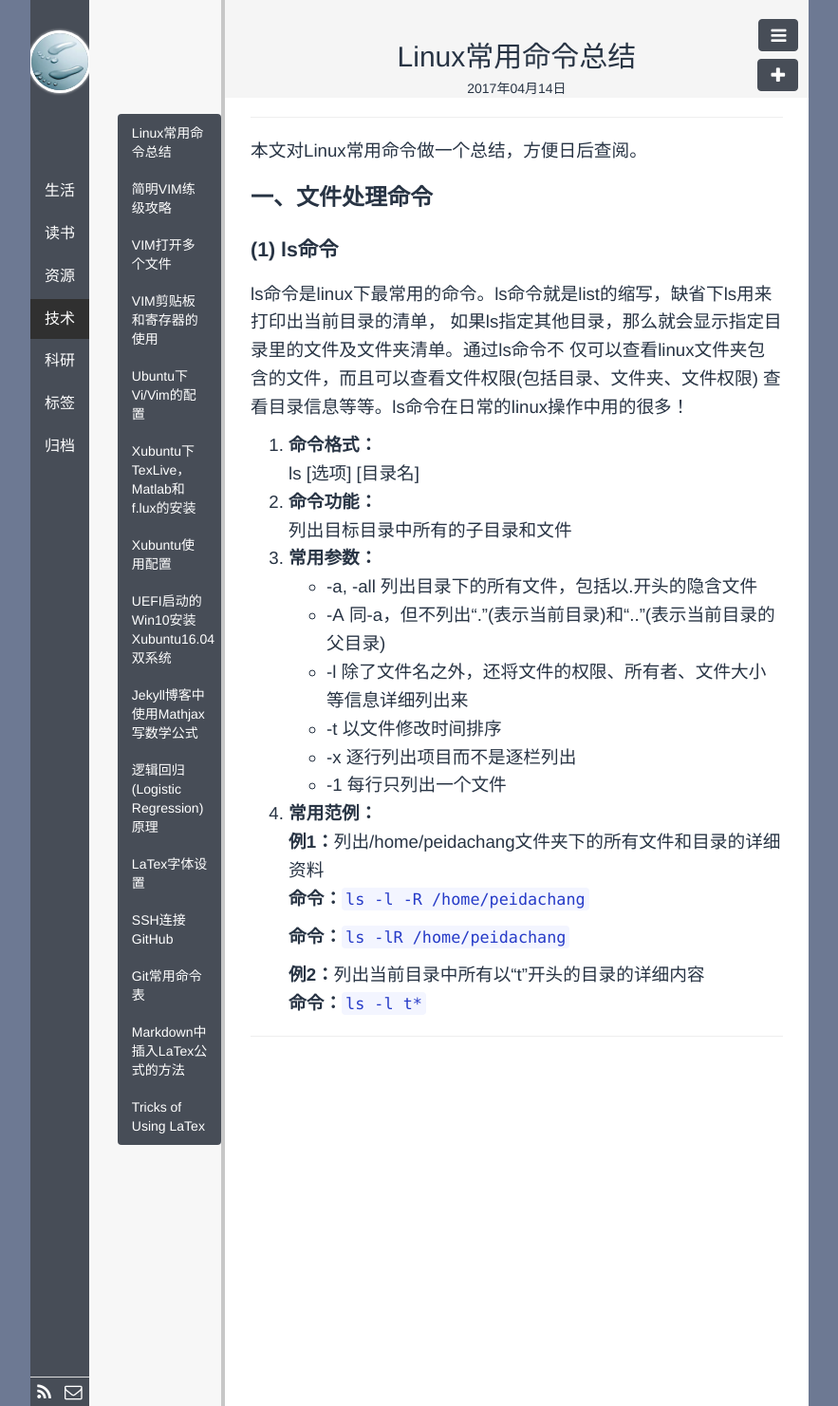
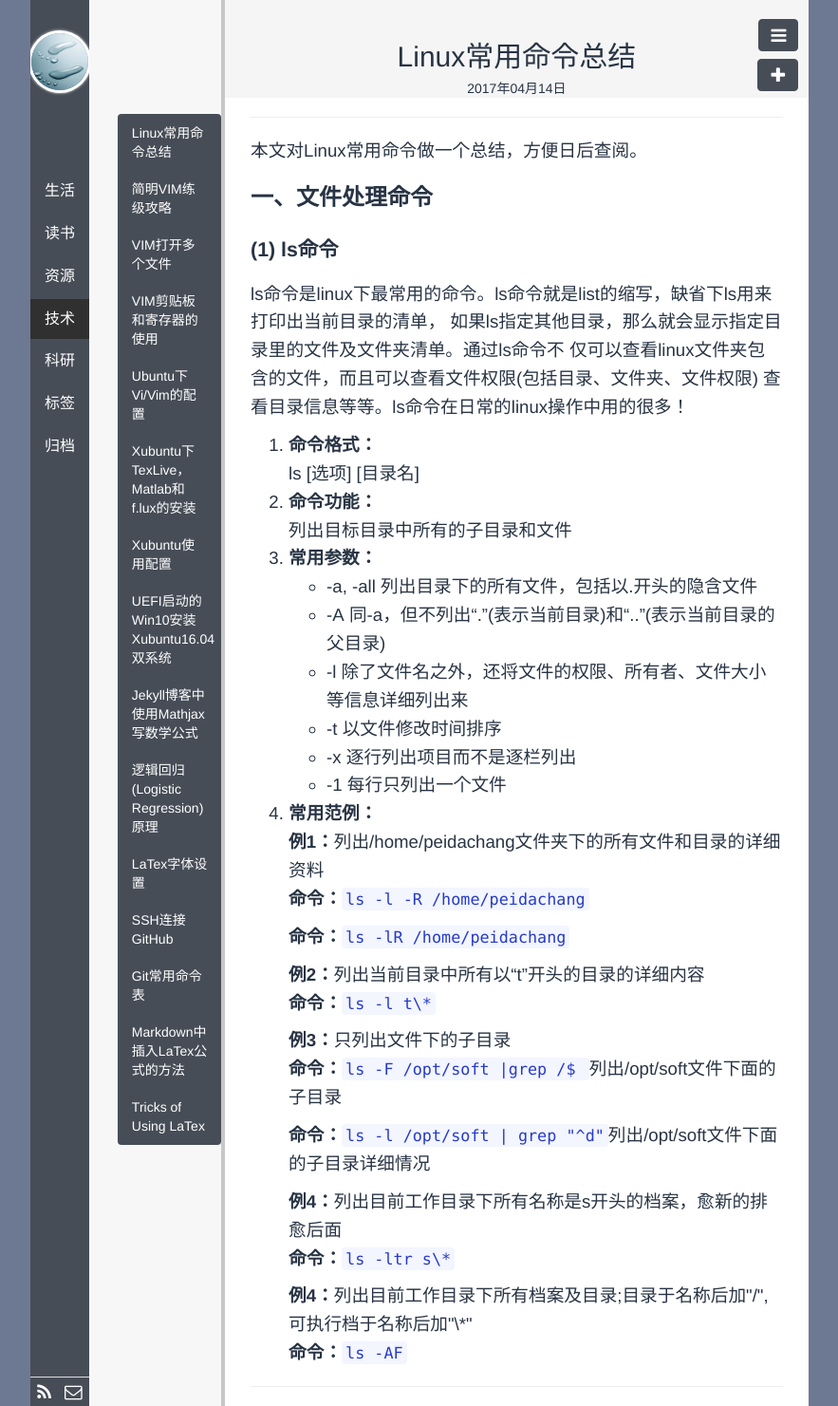
Before and after one commit to polyHong/polyHong.github.io, a Jekyll site: the page built from _posts/tech/2017-04-14-linux-command-list.md, in a window 1280 px wide. Shown: the whole page at 95% size, without its empty margins (198-1081 px from the left). Built offline with Jekyll 4.4.1, drawn with Linux system fonts in a browser that asks for light colours; Markdown is read by kramdown in place of the engine named in the settings; comment, search, counter and statistics services are not loaded.

Commit message:
update linux-command

```diff
--- a/_posts/tech/2017-04-14-linux-command-list.md
+++ b/_posts/tech/2017-04-14-linux-command-list.md
@@ -40,5 +40,12 @@ ls&nbsp;[选项]&nbsp;[目录名]
 <p><strong>命令：</strong><code>ls -l -R /home/peidachang</code></p>
 <p><strong>命令：</strong><code>ls -lR /home/peidachang</code></p>
 <strong>例2：</strong>列出当前目录中所有以“t”开头的目录的详细内容
-<p><strong>命令：</strong><code>ls -l t*</code></p>
+<p><strong>命令：</strong><code>ls -l t\*</code></p>
+<strong>例3：</strong>只列出文件下的子目录
+<p><strong>命令：</strong><code>ls -F /opt/soft |grep /$ </code>列出/opt/soft文件下面的子目录</p>
+<p><strong>命令：</strong><code>ls -l /opt/soft | grep "^d"</code>列出/opt/soft文件下面的子目录详细情况</p>
+<strong>例4：</strong>列出目前工作目录下所有名称是s开头的档案，愈新的排愈后面
+<p><strong>命令：</strong><code>ls -ltr s\*</code></p>
+<strong>例4：</strong>列出目前工作目录下所有档案及目录;目录于名称后加"/", 可执行档于名称后加"\*"
+<p><strong>命令：</strong><code>ls -AF</code></p>
 </ol>
```
Also changed, not shown: 1 other file.
